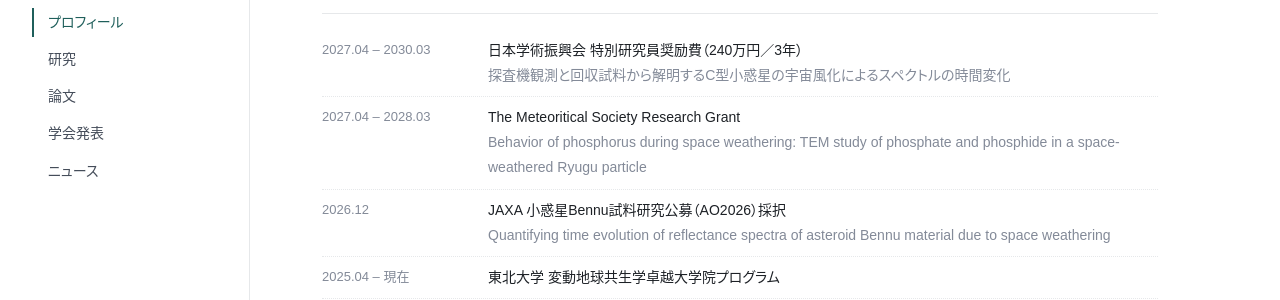
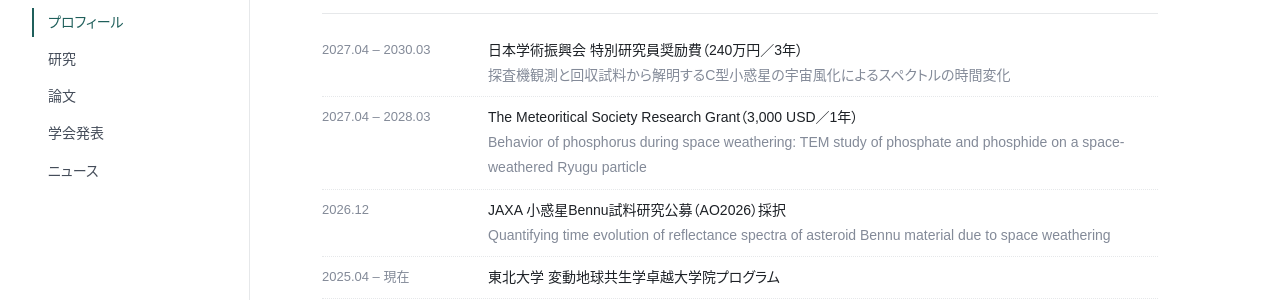
Before and after one commit to takasetaigat1/takasetaigat1.github.io, a Jekyll site: the page built from profile.html, in a window 1280 px wide and 900 px high, scrolled down 953 px. Shown: the part 171-471 px from the top of the window. Built offline with Jekyll 4.4.1, drawn with Linux system fonts in a browser that asks for light colours; some web fonts are replaced.

Commit message:
MetSoc grant: amount; 'on a particle'
Co-Authored-By: Claude Fable 5.1 <noreply@anthropic.com>
Claude-Session: https://claude.ai/code/session_01WJ69PvNMxXwpNZfvYmXkxj

```diff
--- a/_data/profile.yml
+++ b/_data/profile.yml
@@ -49,8 +49,9 @@ grants:
     sub: "探査機観測と回収試料から解明するC型小惑星の宇宙風化によるスペクトルの時間変化"
     sub_en: "Spectral evolution of C-type asteroids driven by space weathering, revealed from spacecraft observations and returned samples"
   - period: 2027.04 – 2028.03
-    text: The Meteoritical Society Research Grant
-    sub: "Behavior of phosphorus during space weathering: TEM study of phosphate and phosphide in a space-weathered Ryugu particle"
+    text: The Meteoritical Society Research Grant（3,000 USD／1年）
+    text_en: The Meteoritical Society Research Grant (3,000 USD / 1 year)
+    sub: "Behavior of phosphorus during space weathering: TEM study of phosphate and phosphide on a space-weathered Ryugu particle"
   - period: 2026.12
     text: JAXA 小惑星Bennu試料研究公募（AO2026）採択
     text_en: JAXA Announcement of Opportunity for Bennu samples (AO2026)
```
